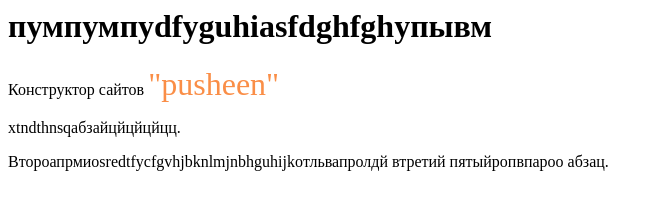
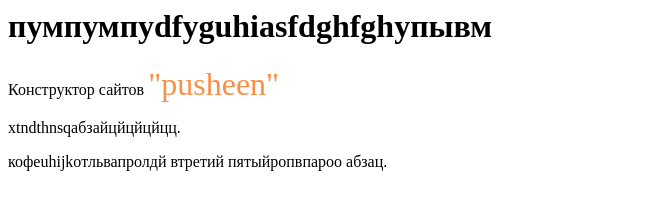
Before and after one commit to HeyKatya/pr_11, a plain HTML site: page index.html in a window 1280 px wide. Shown: the whole page, without its empty margins (0-663 px from the left). Drawn offline with Linux system fonts and the light colour scheme.

Commit message:
Update index.html

```diff
--- a/index.html
+++ b/index.html
@@ -9,6 +9,6 @@
   <p>Конструктор сайтов <font size="6" color="#fa8e47" face="serif">"pusheen"</font></p>
   <!-- Комментарgfhjkkhgий -->
   <p>xtndthnsqабзайцйцйцйцц.</p>
-  <p>Второапрмиоsredtfycfgvhjbknlmjnbhguhijkoтльвапролдй втретий пятыйропвпароо абзац.</p>
+  <p>кофеuhijkoтльвапролдй втретий пятыйропвпароо абзац.</p>
  </body>
 </html>
```
